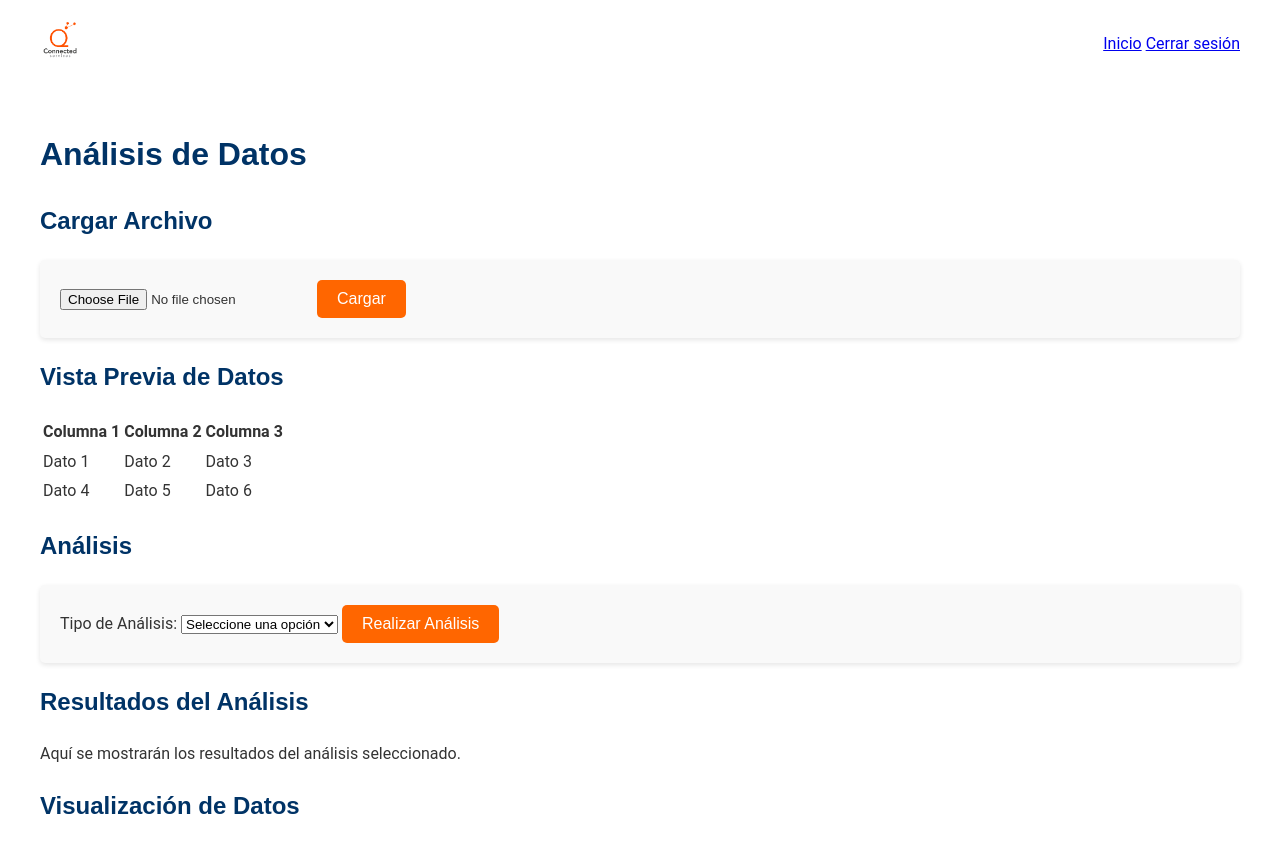
After one commit to lorenzoog00/ProyectoEva_embeding, a Flask app: template templates/data_analysis.html in a window 1280 px wide. The commit adds this page. Shown: the top 842 px of the page. Run offline with Flask 3, Linux system fonts and the light colour scheme; the template is opened without the code that fills it, so the values that code supplies are empty.

Commit message:
funciona OK, haremos home y data analysis

```diff
--- a/app.py
+++ b/app.py
@@ -29,34 +29,6 @@ def format_steps_in_bold(text):
     formatted_text = re.sub(pattern, lambda match: f"{match.group(1)}<b>{match.group(2)}</b>{match.group(3)}", text)
     return formatted_text
 
-# Ruta para el login
-@app.route('/login', methods=['GET', 'POST'])
-def login_route():
-    if request.method == 'POST':
-        session.permanent = True  # Hacer la sesión permanente
-        nombre_usuario = request.form['nombre_usuario']
-        contrasena = request.form['contrasena']
-        success, message = login.authenticate_user(nombre_usuario, contrasena)
-        if success:
-            session['logged_in'] = True
-            session['nombre_usuario'] = nombre_usuario
-            # Obtener el tipo de plan del usuario
-            df = pd.read_excel(login.excel_file)
-            user = df[df['nombre_usuario'] == nombre_usuario].iloc[0]
-            session['tipo_plan'] = user['tipo_plan']
-            return redirect(url_for('index'))
-        else:
-            return render_template('login.html', error=message)
-    return render_template('login.html')
-
-# Ruta para el logout
-@app.route('/logout')
-def logout():
-    session.pop('logged_in', None)
-    session.pop('nombre_usuario', None)
-    session.pop('tipo_plan', None)
-    return redirect(url_for('login_route'))
-
 # Decorador para verificar si el usuario está autenticado
 def login_required(f):
     def decorated_function(*args, **kwargs):
@@ -66,12 +38,34 @@ def login_required(f):
     decorated_function.__name__ = f.__name__
     return decorated_function
 
-# Ruta principal para seleccionar archivos
+@app.route('/login', methods=['GET', 'POST'])
+def login_route():
+    if request.method == 'POST':
+        session.permanent = True
+        nombre_usuario = request.form['nombre_usuario']
+        contrasena = request.form['contrasena']
+        success, message = login.authenticate_user(nombre_usuario, contrasena)
+        if success:
+            session['logged_in'] = True
+            session['nombre_usuario'] = nombre_usuario
+            df = pd.read_excel(login.excel_file)
+            user = df[df['nombre_usuario'] == nombre_usuario].iloc[0]
+            session['tipo_plan'] = user['tipo_plan']
+            return redirect(url_for('index'))
+        else:
+            return render_template('login.html', error=message)
+    return render_template('login.html')
+
+@app.route('/logout')
+def logout():
+    session.clear()
+    return redirect(url_for('login_route'))
+
 @app.route('/')
 @login_required
 def index():
     nombre_usuario = session.get('nombre_usuario', 'Usuario')
-    tipo_plan = session.get('tipo_plan', 'Oro')  # Valor por defecto 'Oro' si no está en la sesión
+    tipo_plan = session.get('tipo_plan', 'Oro')
     all_files = funciones_consulta.list_files(DATA_DIR)
 
     if tipo_plan in planes.FILES_BY_PLAN and planes.FILES_BY_PLAN[tipo_plan] is not None:
@@ -80,30 +74,24 @@ def index():
     else:
         files = all_files
 
-    # Ordenar los archivos según el orden deseado
     files = sorted(files, key=lambda x: planes.ORDERED_FILES.index(x) if x in planes.ORDERED_FILES else len(planes.ORDERED_FILES))
-
-    # Quitar la extensión .txt para mostrar y obtener nombres de imágenes en minúsculas
     display_files = [file.replace('.txt', '') for file in files]
     image_files = [file.lower().replace('.txt', '') + '.png' for file in files]
-
-    # Obtener tooltips para los archivos
     tooltips = [planes.TOOLTIPS[file] for file in files]
 
     return render_template('index.html', files=files, display_files=display_files, image_files=image_files, tooltips=tooltips, nombre_usuario=nombre_usuario, zip=zip)
 
-# Ruta para procesar los archivos seleccionados y generar el DataFrame filtrado
 @app.route('/submit', methods=['POST'])
 @login_required
 def submit():
     selected_files = request.form.getlist('files')
     df = pd.read_csv("vectores.csv")
-    df["embedding"] = df["embedding"].apply(eval)  # Convertir las cadenas de texto en listas
+    df["embedding"] = df["embedding"].apply(eval)
     filtered_df = funciones_consulta.filter_dataframe_by_filenames(df, selected_files)
     filtered_df.to_csv("filtered_vectores.csv", index=False)
-    selected_files_display = [file.replace('.txt', '') for file in selected_files]  # Quitar la extensión .txt para mostrar
-    session['selected_files'] = selected_files_display  # Almacenar los archivos seleccionados en la sesión
-    session['queries'] = []  # Inicializar la lista de consultas
+    selected_files_display = [file.replace('.txt', '') for file in selected_files]
+    session['selected_files'] = selected_files_display
+    session['queries'] = []
     return render_template('query.html', files=selected_files_display)
 
 @app.route('/query', methods=['POST'])
@@ -111,7 +99,7 @@ def submit():
 def query():
     user_query = request.form['query']
     filtered_df = pd.read_csv("filtered_vectores.csv")
-    filtered_df["embedding"] = filtered_df["embedding"].apply(eval)  # Convertir las cadenas de texto en listas
+    filtered_df["embedding"] = filtered_df["embedding"].apply(eval)
     response = funciones_consulta.ask(user_query, filtered_df, model=GPT_MODEL, print_message=False, threshold=0.76)
     formatted_response = format_steps_in_bold(response)
     if 'queries' not in session:
@@ -124,17 +112,11 @@ def query():
 def query_additional():
     user_query = request.form['query']
     filtered_df = pd.read_csv("filtered_vectores.csv")
-    filtered_df["embedding"] = filtered_df["embedding"].apply(eval)  # Convertir las cadenas de texto en listas
+    filtered_df["embedding"] = filtered_df["embedding"].apply(eval)
     response = funciones_consulta.ask(user_query, filtered_df, model=GPT_MODEL, print_message=False, threshold=0.76)
     formatted_response = format_steps_in_bold(response)
     session['queries'].append({'query': user_query, 'response': formatted_response})
-    return f"""
-    <div class="response-container">
-        <h2>Respuesta a la Nueva Consulta</h2>
-        <p><strong>Consulta:</strong> {user_query}</p>
-        <pre style="white-space: pre-wrap;"><strong>Respuesta:</strong> {formatted_response}</pre>
-    </div>
-    """
+    return render_template('response_additional.html', query=user_query, response=formatted_response)
 
 @app.route('/query_page')
 @login_required
@@ -156,7 +138,7 @@ def download_pdf():
 
     y = height - 80
     line_height = 12
-    max_width = width - 200  # Margen de 100 a cada lado
+    max_width = width - 200
 
     def draw_wrapped_text(text, x, y):
         lines = simpleSplit(text, c._fontname, c._fontsize, max_width)
@@ -169,9 +151,9 @@ def download_pdf():
         y = draw_wrapped_text(f"Consulta: {query['query']}", 100, y)
         y -= line_height
         y = draw_wrapped_text(f"Respuesta: {query['response']}", 100, y)
-        y -= 2 * line_height  # Espacio extra entre consultas
+        y -= 2 * line_height
 
-        if y < 50:  # Nueva página si el espacio es insuficiente
+        if y < 50:
             c.showPage()
             y = height - 50
 
--- a/static/style.css
+++ b/static/style.css
@@ -1,110 +1,204 @@
+/* Estilos generales */
+:root {
+    --primary-color: #FF6600; /* Naranja */
+    --secondary-color: #003366; /* Azul oscuro */
+    --accent-color: #00CCFF; /* Azul claro */
+    --background-color: #FFFFFF;
+    --text-color: #333333;
+}
+
 body {
-    font-family: Arial, sans-serif;
-    background-color: #f4f4f4;
+    font-family: 'Roboto', Arial, sans-serif;
+    background-color: var(--background-color);
+    color: var(--text-color);
     margin: 0;
     padding: 0;
+    line-height: 1.6;
 }
 
 .container {
-    max-width: 800px;
-    margin: 50px auto;
+    max-width: 1200px;
+    margin: 0 auto;
     padding: 20px;
-    background: #fff;
-    box-shadow: 0 0 10px rgba(0, 0, 0, 0.1);
-    border-radius: 10px;
 }
 
+/* Encabezado */
 .navbar {
+    background-color: var(--secondary-color);
+    padding: 10px 0;
+}
+
+.navbar-container {
     display: flex;
-    justify-content: flex-start;
-    margin-bottom: 20px;
+    justify-content: space-between;
+    align-items: center;
+}
+
+.logo img {
+    height: 40px;
 }
 
 .navbar a {
-    color: #007BFF;
+    color: var(--background-color);
     text-decoration: none;
-    margin-right: 20px;
-    font-size: 18px;
+    margin-left: 20px;
+    font-weight: 500;
+    transition: color 0.3s ease;
 }
 
 .navbar a:hover {
-    text-decoration: underline;
+    color: var(--primary-color);
 }
 
-h1, h2 {
-    color: #333;
+/* Títulos */
+h1, h2, h3 {
+    color: var(--secondary-color);
+    font-family: 'Montserrat', sans-serif;
 }
 
-.checkbox {
-    margin: 10px 0;
-}
-
-label {
-    font-size: 18px;
-}
-
-button {
-    display: block;
-    width: 100%;
-    padding: 15px;
-    background: #007BFF;
-    color: #fff;
+/* Botones */
+.button, button, input[type="submit"] {
+    background-color: var(--primary-color);
+    color: var(--background-color);
+    padding: 10px 20px;
     border: none;
     border-radius: 5px;
     cursor: pointer;
-    font-size: 18px;
-    text-align: center;
-    text-decoration: none;
-    margin-top: 20px;
+    font-size: 16px;
+    transition: background-color 0.3s ease;
 }
 
-button:hover {
-    background: #0056b3;
+.button:hover, button:hover, input[type="submit"]:hover {
+    background-color: var(--secondary-color);
 }
 
-.big-button {
-    display: inline-block;
-    padding: 10px 20px;
-    background-color: #007bff;
-    color: #fff;
-    text-decoration: none;
+/* Formularios */
+form {
+    background-color: #f9f9f9;
+    padding: 20px;
     border-radius: 5px;
-    text-align: center;
-    flex-grow: 1;
-    margin: 5px;
+    box-shadow: 0 2px 5px rgba(0,0,0,0.1);
 }
 
-.big-button:hover {
-    background-color: #0056b3;
+input[type="text"], input[type="password"], textarea {
+    width: 100%;
+    padding: 10px;
+    margin-bottom: 10px;
+    border: 1px solid #ddd;
+    border-radius: 5px;
 }
 
-.response-container {
-    margin-top: 20px;
-    padding: 20px;
-    border: 1px solid #ddd;
-    border-radius: 5px;
-    background-color: #f9f9f9;
+/* Checkbox personalizado */
+.checkbox {
+    display: flex;
+    align-items: center;
+    margin-bottom: 10px;
 }
 
-/* Asegúrate de que los botones no se dupliquen visualmente */
+.checkbox input[type="checkbox"] {
+    display: none;
+}
+
+.checkbox label {
+    display: flex;
+    align-items: center;
+    cursor: pointer;
+}
+
+.checkbox label::before {
+    content: '';
+    width: 20px;
+    height: 20px;
+    border: 2px solid var(--primary-color);
+    border-radius: 3px;
+    margin-right: 10px;
+}
+
+.checkbox input[type="checkbox"]:checked + label::before {
+    background-color: var(--primary-color);
+    content: '\2714';
+    color: white;
+    display: flex;
+    justify-content: center;
+    align-items: center;
+}
+
+/* Contenedor de respuesta */
+.response-container {
+    background-color: #f9f9f9;
+    padding: 20px;
+    border-radius: 5px;
+    box-shadow: 0 2px 5px rgba(0,0,0,0.1);
+    margin-top: 20px;
+    max-width: 800px; /* Ajusta el ancho máximo si es necesario */
+    margin-left: auto;
+    margin-right: auto;
+}
+
+.response-container h2 {
+    color: var(--secondary-color);
+}
+
+.response-container p {
+    font-size: 16px;
+    line-height: 1.5;
+}
+
+.response-container p.response-text {
+    white-space: pre-wrap; /* Preserva los saltos de línea y otros espacios */
+    background-color: #fff;
+    padding: 10px;
+    border: 1px solid #ddd;
+    border-radius: 4px;
+}
+
+/* Tooltip */
+.tooltip {
+    position: relative;
+    display: inline-block;
+}
+
+.tooltip .tooltiptext {
+    visibility: hidden;
+    width: 200px;
+    background-color: var(--secondary-color);
+    color: var(--background-color);
+    text-align: center;
+    border-radius: 6px;
+    padding: 5px;
+    position: absolute;
+    z-index: 1;
+    bottom: 125%;
+    left: 50%;
+    margin-left: -100px;
+    opacity: 0;
+    transition: opacity 0.3s;
+}
+
+.tooltip:hover .tooltiptext {
+    visibility: visible;
+    opacity: 1;
+}
+
+/* Responsive design */
+@media (max-width: 768px) {
+    .container {
+        padding: 10px;
+    }
+
+    .navbar-container {
+        flex-direction: column;
+    }
+
+    .navbar a {
+        margin: 5px 0;
+    }
+}
+
+/* Botones en la parte inferior */
 .button-container {
     display: flex;
     justify-content: center;
+    gap: 20px;
     margin-top: 20px;
 }
-.button-container .big-button {
-    flex-grow: 1;
-    text-align: center;
-    margin-right: 10px;
-}
-
-
-.button-container .big-button:last-child {
-    margin-right: 0;
-}
-
-.download-container {
-    display: flex;
-    align-items: center;
-    margin-top: 10px;
-}
--- /dev/null
+++ b/templates/data_analysis.html
@@ -0,0 +1,98 @@
+<!DOCTYPE html>
+<html lang="en">
+<head>
+  <meta charset="UTF-8">
+  <meta name="viewport" content="width=device-width, initial-scale=1.0">
+  <title>Análisis de Datos - Quantum Services</title>
+  <link rel="stylesheet" href="{{ url_for('static', filename='style.css') }}">
+</head>
+<body>
+  <div class="container navbar-container">
+    <div class="logo">
+      <img src="{{ url_for('static', filename='logos/Q.png') }}" alt="Quantum Services Logo" class="small-logo">
+    </div>
+    <div>
+      <a href="{{ url_for('home') }}">Inicio</a>
+      <a href="{{ url_for('logout') }}">Cerrar sesión</a>
+    </div>
+  </div>
+
+  <div class="container">
+    <h1>Análisis de Datos</h1>
+
+    <div class="upload-container">
+      <h2>Cargar Archivo</h2>
+      <form action="{{ url_for('upload_file') }}" method="post" enctype="multipart/form-data">
+        <input type="file" name="file" accept=".csv, .xlsx, .xls" required>
+        <button type="submit">Cargar</button>
+      </form>
+    </div>
+
+    <div class="data-preview-container">
+      <h2>Vista Previa de Datos</h2>
+      <!-- Placeholder para la vista previa de datos -->
+      <table>
+        <thead>
+          <tr>
+            <th>Columna 1</th>
+            <th>Columna 2</th>
+            <th>Columna 3</th>
+          </tr>
+        </thead>
+        <tbody>
+          <tr>
+            <td>Dato 1</td>
+            <td>Dato 2</td>
+            <td>Dato 3</td>
+          </tr>
+          <tr>
+            <td>Dato 4</td>
+            <td>Dato 5</td>
+            <td>Dato 6</td>
+          </tr>
+        </tbody>
+      </table>
+    </div>
+
+    <div class="analysis-container">
+      <h2>Análisis</h2>
+      <form action="{{ url_for('perform_analysis') }}" method="post">
+        <label for="analysis-type">Tipo de Análisis:</label>
+        <select name="analysis-type" id="analysis-type" required>
+          <option value="">Seleccione una opción</option>
+          <option value="descriptive">Análisis Descriptivo</option>
+          <option value="exploratory">Análisis Exploratorio</option>
+          <option value="predictive">Análisis Predictivo</option>
+        </select>
+        <button type="submit">Realizar Análisis</button>
+      </form>
+    </div>
+
+    <div class="results-container">
+      <h2>Resultados del Análisis</h2>
+      <!-- Placeholder para los resultados del análisis -->
+      <p>Aquí se mostrarán los resultados del análisis seleccionado.</p>
+    </div>
+
+    <div class="visualization-container">
+      <h2>Visualización de Datos</h2>
+      <!-- Placeholder para la visualización de datos -->
+      <img src="{{ url_for('static', filename='images/placeholder_chart.png') }}" alt="Gráfico Placeholder">
+    </div>
+
+    <div class="export-container">
+      <h2>Exportar Resultados</h2>
+      <form action="{{ url_for('export_results') }}" method="post">
+        <label for="export-format">Formato de Exportación:</label>
+        <select name="export-format" id="export-format" required>
+          <option value="">Seleccione una opción</option>
+          <option value="csv">CSV</option>
+          <option value="xlsx">XLSX</option>
+          <option value="pdf">PDF</option>
+        </select>
+        <button type="submit">Exportar</button>
+      </form>
+    </div>
+  </div>
+</body>
+</html>
--- a/templates/response_additional.html
+++ b/templates/response_additional.html
@@ -1,5 +1,5 @@
 <div class="response-container">
     <h2>Respuesta a la Nueva Consulta</h2>
     <p><strong>Consulta:</strong> {{ query }}</p>
-    <pre style="white-space: pre-wrap;"><strong>Respuesta:</strong> {{ response }}</pre>
+    <p class="response-text"><strong>Respuesta:</strong> {{ response|safe }}</p>
 </div>
```
Also changed, not shown: templates/home.html (added, +29 -0 lines), templates/index.html (+19 -35 lines), templates/login.html (+12 -4 lines), templates/query.html (+16 -18 lines), templates/response.html (+19 -7 lines), filtered_vectores.csv, static/logos/Q.png (added), 1 other file.
